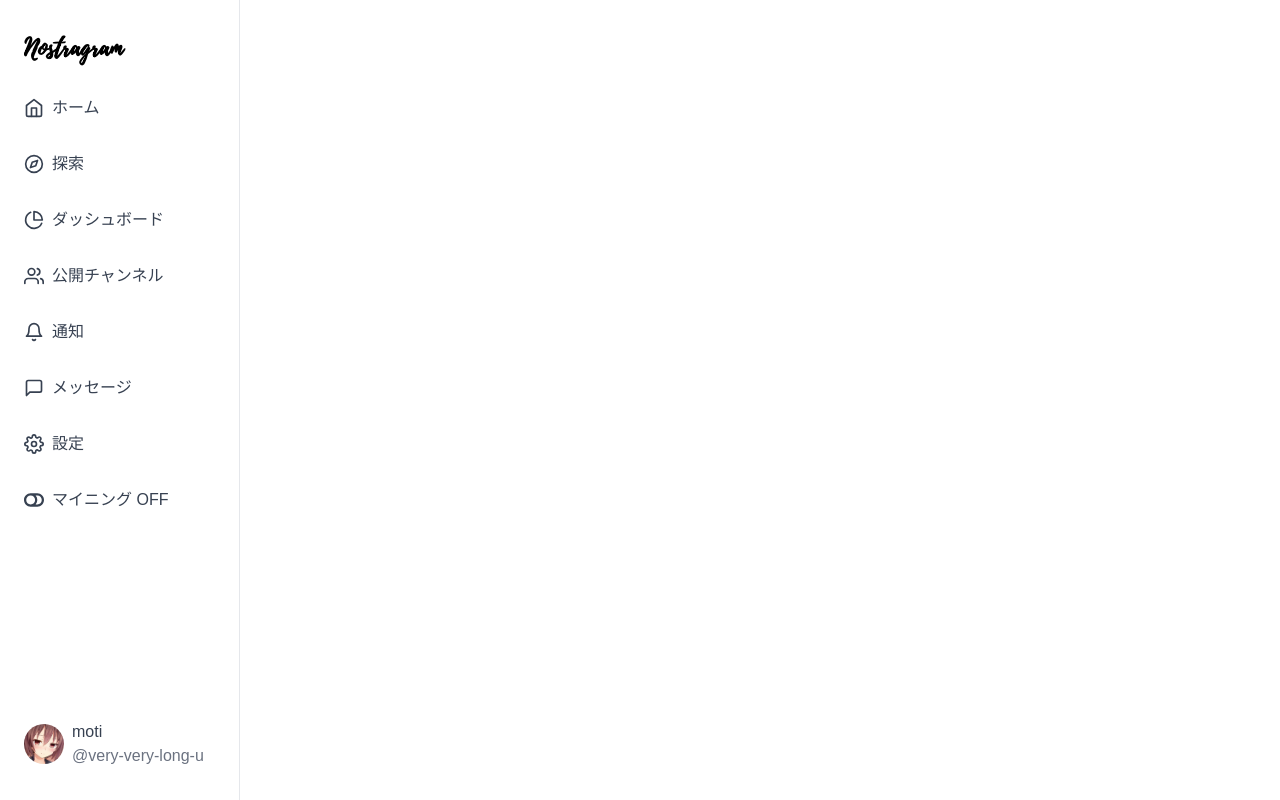
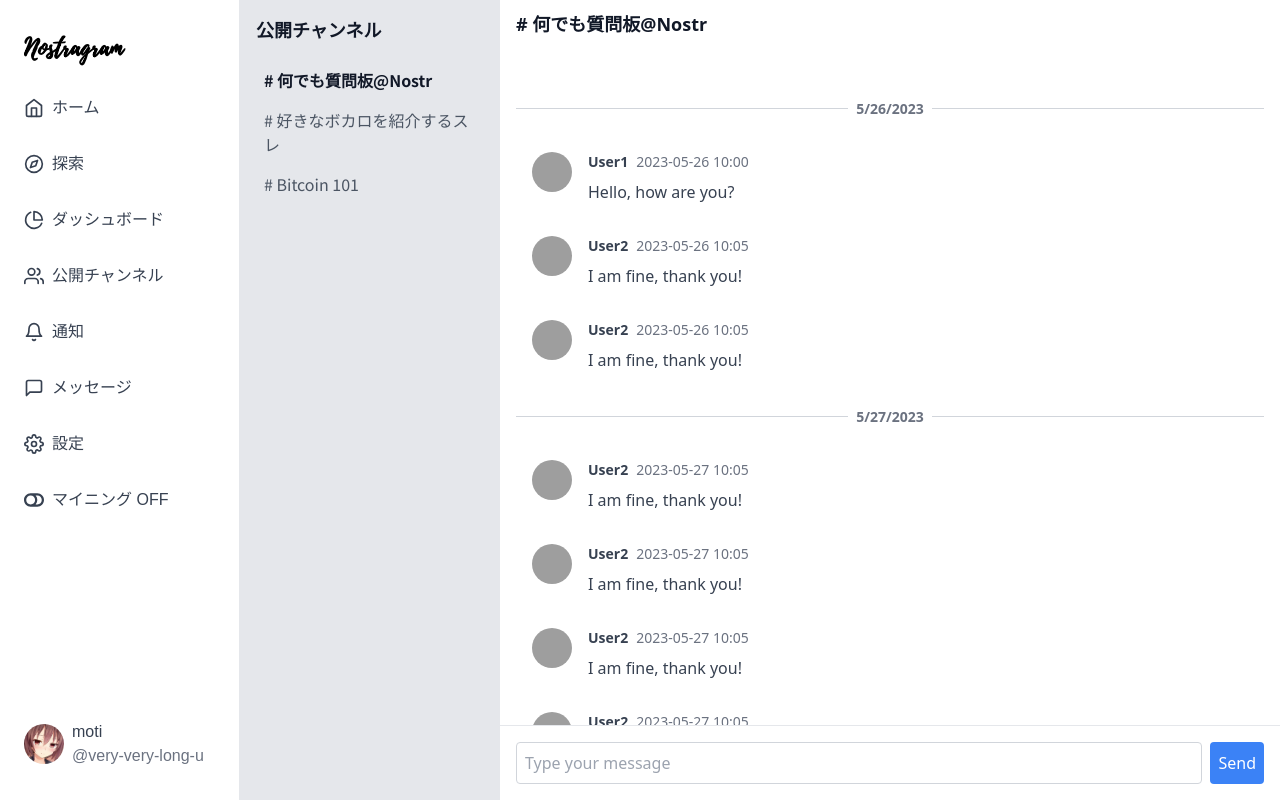
Before and after one commit to motxx/nostr-webclient, a React (Create React App) app: page /public-channel/1 in a window 1280 px wide. Built offline with nearby package versions, Linux system fonts and the light colour scheme; grey boxes are pictures that could not be loaded; a web font is replaced by a local one.

Commit message:
feat: react-routerでチャンネル間を移動させる

```diff
--- a/src/App.tsx
+++ b/src/App.tsx
@@ -76,6 +76,10 @@ const App: React.FC = () => {
             <Route path="/explore" element={<ExplorePage />} />
             <Route path="/notification" element={<NotificationPage />} />
             <Route path="/public-channel" element={<PublicChannelPage />} />
+            <Route
+              path="/public-channel/:channelId"
+              element={<PublicChannelPage />}
+            />
             <Route path="/message" element={<DirectMessagePage />} />
             <Route
               path="/post"
--- a/src/components/PublicChannel/PublicChannelList.tsx
+++ b/src/components/PublicChannel/PublicChannelList.tsx
@@ -1,4 +1,5 @@
 import React from 'react'
+import { useNavigate } from 'react-router-dom'
 import { PublicChannels } from '../../pages/PublicChannelPage'
 import { PublicChannelType } from '../../global/types'
 
@@ -11,6 +12,13 @@ const PublicChannelList: React.FC<PublicChannelListProps> = ({
   selectedChannel,
   onSelectChannel,
 }) => {
+  const navigate = useNavigate()
+
+  const handleChannelClick = (channel: PublicChannelType) => {
+    onSelectChannel(channel)
+    navigate(`/public-channel/${channel.id}`)
+  }
+
   return (
     <div className="bg-gray-200 dark:bg-gray-800 p-4 h-full flex flex-col">
       <h2 className="text-lg font-bold mb-4">公開チャンネル</h2>
@@ -18,7 +26,7 @@ const PublicChannelList: React.FC<PublicChannelListProps> = ({
         {PublicChannels.map((channel) => (
           <li
             key={channel.id}
-            onClick={() => onSelectChannel(channel)}
+            onClick={() => handleChannelClick(channel)}
             className={`cursor-pointer p-2 ${channel.id === selectedChannel.id ? 'font-bold' : 'text-gray-600 dark:text-gray-400'} hover:bg-gray-300 dark:hover:bg-gray-700 font-noto-sans rounded`}
           >
             # {channel.name}
--- a/src/pages/PublicChannelPage.tsx
+++ b/src/pages/PublicChannelPage.tsx
@@ -1,4 +1,5 @@
-import React, { useState } from 'react'
+import React, { useState, useEffect } from 'react'
+import { useParams } from 'react-router-dom'
 import PublicChannelList from '../components/PublicChannel/PublicChannelList'
 import PublicChannelChatWindow from '../components/PublicChannel/PublicChannelChatWindow'
 import { PublicChannelType } from '../global/types'
@@ -10,14 +11,24 @@ export const PublicChannels: PublicChannelType[] = [
 ]
 
 const PublicChannelPage: React.FC = () => {
+  const { channelId } = useParams()
   const [selectedChannel, setSelectedChannel] = useState<PublicChannelType>(
     PublicChannels[0]
   )
   const [isSidebarOpen, setIsSidebarOpen] = useState(false)
 
+  useEffect(() => {
+    if (channelId) {
+      const channel = PublicChannels.find((ch) => ch.id === channelId)
+      if (channel) {
+        setSelectedChannel(channel)
+      }
+    }
+  }, [channelId])
+
   const handleChannelSelect = (channel: PublicChannelType) => {
     setSelectedChannel(channel)
-    setIsSidebarOpen(false) // チャンネル選択時にサイドバーを閉じる
+    setIsSidebarOpen(false)
   }
 
   return (
```
